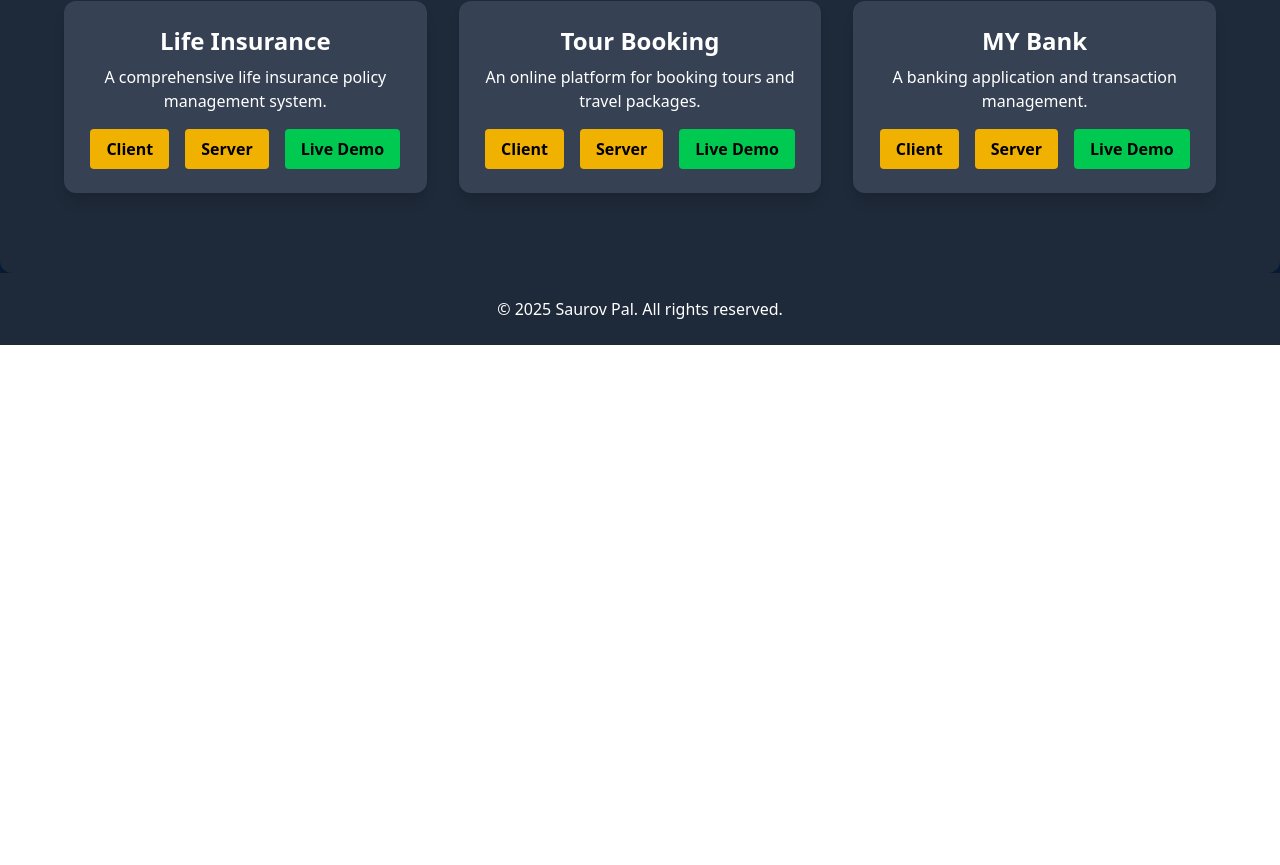
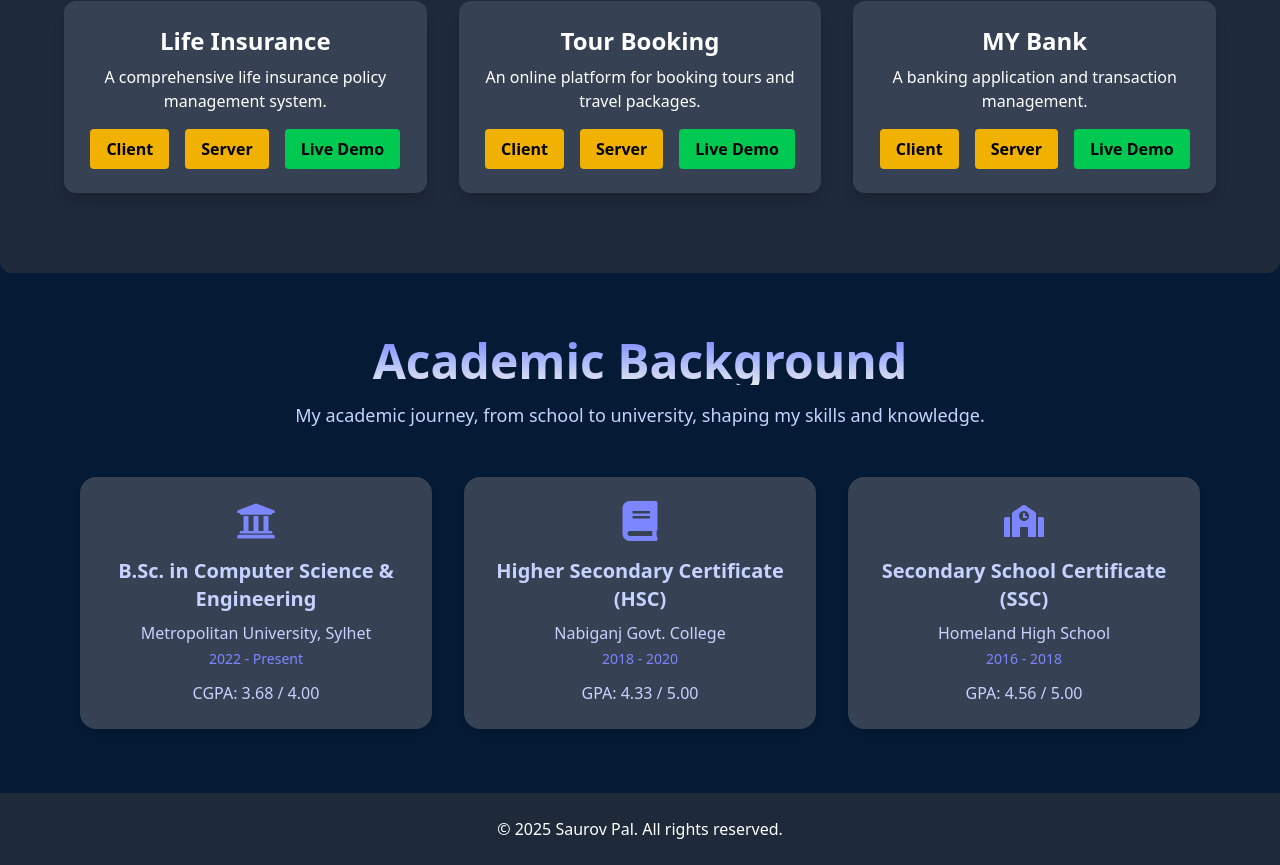
Before and after one commit to palsourov/My_Protfolio-, a React (Vite) app: page / in a window 1280 px wide. Shown: the part 2807-3672 px from the top of the page. Before the commit the page ends 3152 px from the top, so only its background shows below. Built offline with nearby package versions, Linux system fonts and the light colour scheme.

Commit message:
feat: add Academic page with academic background details and styling

```diff
--- /dev/null
+++ b/src/Pages/Academic/Academic.jsx
@@ -0,0 +1,73 @@
+import React from "react";
+import { motion } from "framer-motion";
+import { FaUniversity, FaSchool, FaBook } from "react-icons/fa";
+
+const academics = [
+  {
+    degree: "B.Sc. in Computer Science & Engineering",
+    institution: "Metropolitan University, Sylhet",
+    duration: "2022 - Present",
+    result: "CGPA: 3.68 / 4.00",
+    icon: <FaUniversity className="text-indigo-400" size={40} />,
+  },
+  {
+    degree: "Higher Secondary Certificate (HSC)",
+    institution: "Nabiganj Govt. College",
+    duration: "2018 - 2020",
+    result: "GPA: 4.33 / 5.00",
+    icon: <FaBook className="text-indigo-400" size={40} />,
+  },
+  {
+    degree: "Secondary School Certificate (SSC)",
+    institution: "Homeland High School",
+    duration: "2016 - 2018",
+    result: "GPA: 4.56 / 5.00",
+    icon: <FaSchool className="text-indigo-400" size={40} />,
+  },
+];
+
+const Academic = () => {
+  return (
+    <section className="py-16 px-6 md:px-20">
+      {/* Heading */}
+      <motion.div
+        className="text-center mb-12"
+        initial={{ opacity: 0, y: -50 }}
+        whileInView={{ opacity: 1, y: 0 }}
+        transition={{ duration: 0.6 }}
+      >
+        <h2 className="text-5xl font-bold bg-clip-text text-transparent bg-gradient-to-b from-indigo-400 to-gray-200 mb-4">
+          Academic Background
+        </h2>
+        <p className="mt-3 text-indigo-200 text-base md:text-lg">
+          My academic journey, from school to university, shaping my skills and
+          knowledge.
+        </p>
+      </motion.div>
+
+      {/* Academic Cards */}
+      <div className="grid md:grid-cols-2 lg:grid-cols-3 gap-8">
+        {academics.map((item, index) => (
+          <motion.div
+            key={index}
+            className="bg-gray-700 rounded-2xl shadow-md p-6 hover:shadow-xl transition-shadow flex flex-col items-center text-center"
+            initial={{ opacity: 0, y: 50 }}
+            whileInView={{ opacity: 1, y: 0 }}
+            transition={{ duration: 0.5, delay: index * 0.2 }}
+            whileHover={{ scale: 1.05 }}
+          >
+            <div className="mb-4">{item.icon}</div>
+            <h3 className="text-lg md:text-xl font-semibold text-indigo-200">
+              {item.degree}
+            </h3>
+            <p className="text-indigo-200 mt-2">{item.institution}</p>
+            <p className="text-sm text-indigo-400 mt-1">{item.duration}</p>
+            <p className="mt-3 font-medium text-indigo-200">{item.result}</p>
+          </motion.div>
+        ))}
+      </div>
+    </section>
+  );
+};
+
+export default Academic;
--- a/src/Pages/Home/Home.jsx
+++ b/src/Pages/Home/Home.jsx
@@ -4,15 +4,17 @@ import About from "../About/About";
 import Skills from "../Skill/Skills";
 import Projects from "../Projects/Projects";
 import Contact from "../Contact/Contact";
+import Academic from "../Academic/Academic";
 
 
 const Home = () => {
   return (
-    <div>
+    <div className="">
       <Hero />
       <About />
       <Skills />
       <Projects />
+      <Academic />
       <Contact />
     </div>
   );
--- a/src/Pages/Root/Roots.jsx
+++ b/src/Pages/Root/Roots.jsx
@@ -10,7 +10,7 @@ const Roots = () => {
     <div className="font-sans bg-[#051a35] text-gray-800">
       <div className="   ">
         <Navbar></Navbar>
-         <Outlet  ></Outlet>
+         <Outlet></Outlet>
         <Footer></Footer>
       </div>
     </div>
```
